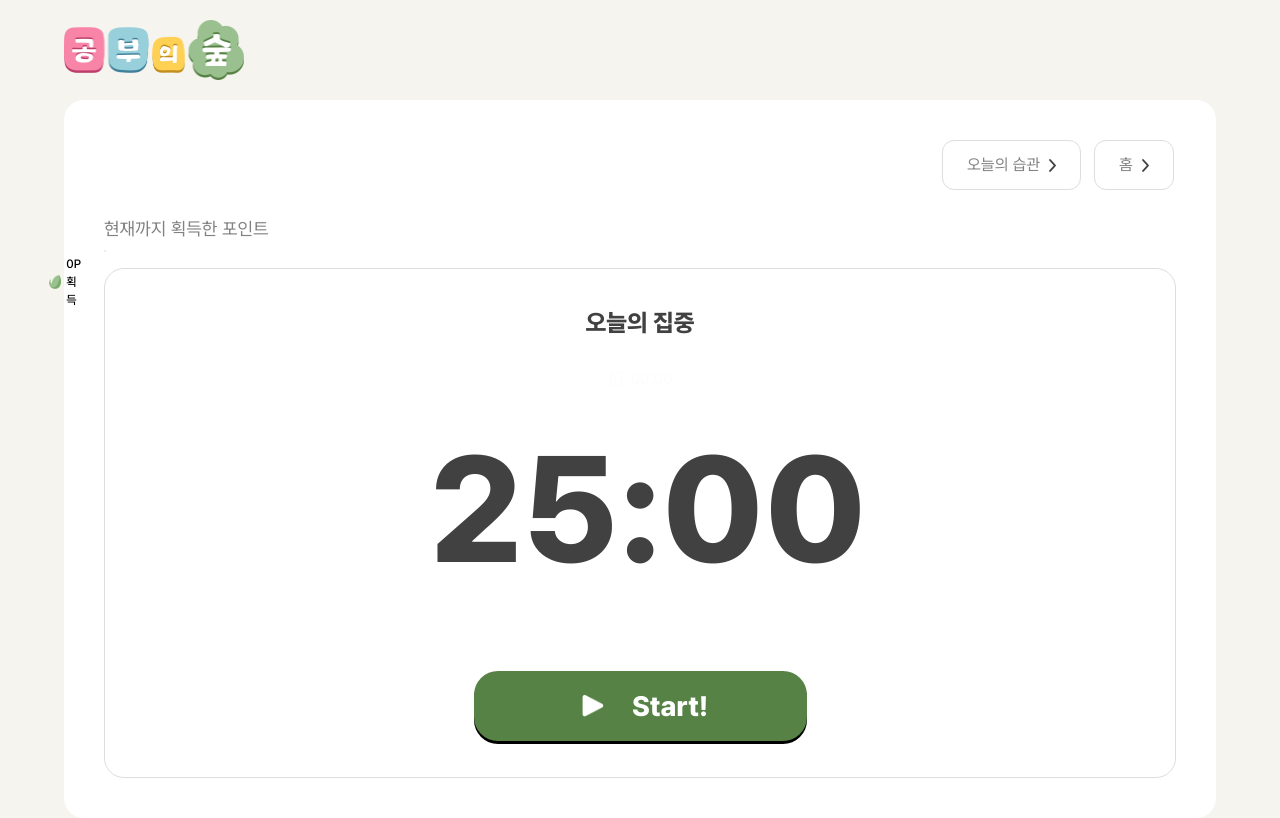
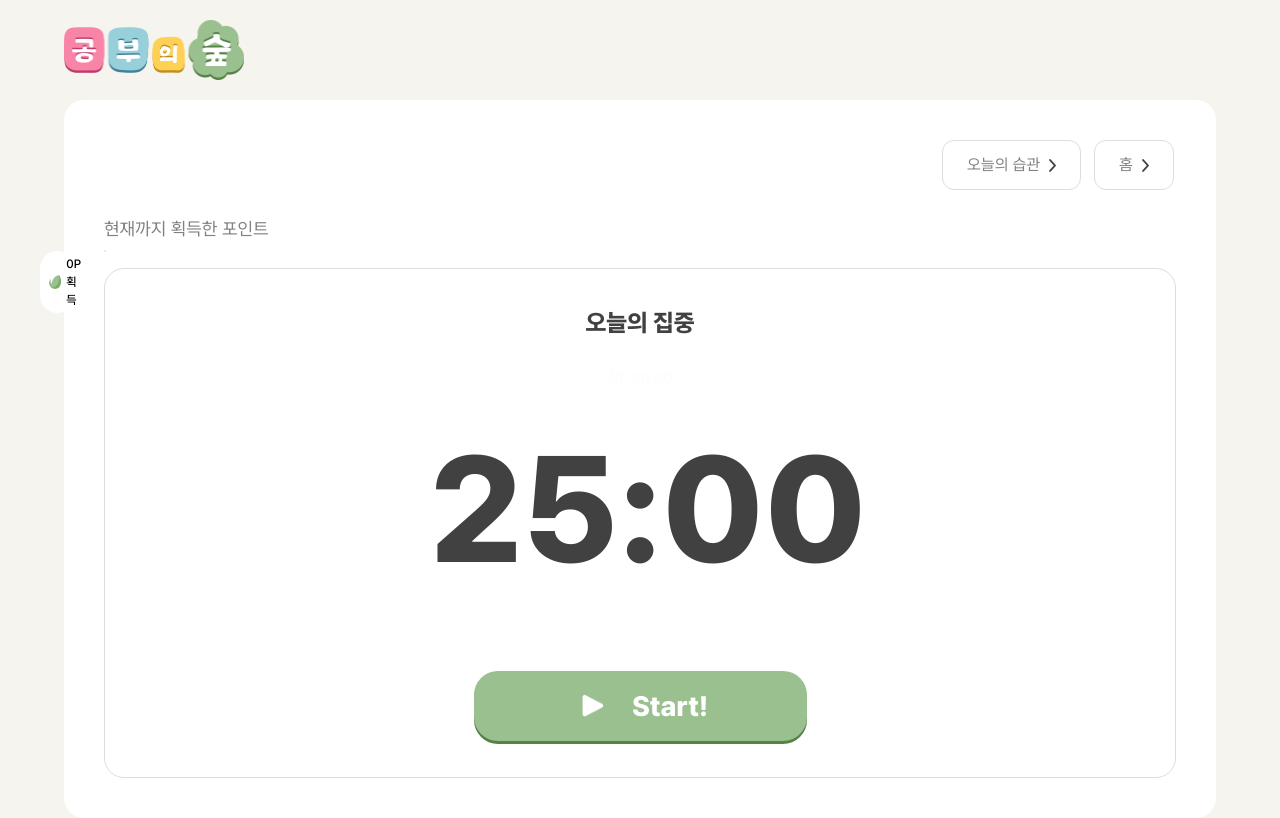
Before and after one commit to CodeitFS5th/5th_StudyForest_team3_FE, a Next.js app: page /study/1/focus in a window 1280 px wide. Built offline with nearby package versions, Linux system fonts and the light colour scheme; no server answers.

Commit message:
🎨 Style: Update Point and Button Component Styling

```diff
--- a/src/app/study/[id]/focus/page.tsx
+++ b/src/app/study/[id]/focus/page.tsx
@@ -55,8 +55,8 @@ export default function FocusPage() {
           <div className="relative w-fit border border-custom-color-black-200 rounded-[50px]">
             <Point
               point={study.point}
-              pointBg="bg-custom-color-blue-100"
-              pointText="text-custom-color-blue-500"
+              pointBg="bg-[#FFFFFF]"
+              pointTextColor="text-custom-color-black-400"
             />
           </div>
         </div>
--- a/src/components/button/Button.tsx
+++ b/src/components/button/Button.tsx
@@ -28,10 +28,10 @@ const buttonBGColorStyle = {
 };
 
 const buttonShadowColorStyle = {
-  [BGColor.GREEN]: "bg-custom-color-text-green",
-  [BGColor.DARK_GREEN]: "bg-custom-color-brand",
-  [BGColor.GRAY]: "bg-custom-color-black-300",
-  [BGColor.DARK_GRAY]: "bg-custom-color-black-400",
+  [BGColor.GREEN]: "shadow-custom-color-text-green",
+  [BGColor.DARK_GREEN]: "shadow-custom-color-brand",
+  [BGColor.GRAY]: "shadow-custom-color-black-300",
+  [BGColor.DARK_GRAY]: "shadow-custom-color-black-400",
 };
 
 //extends 타입에서는 제한한다.
```
